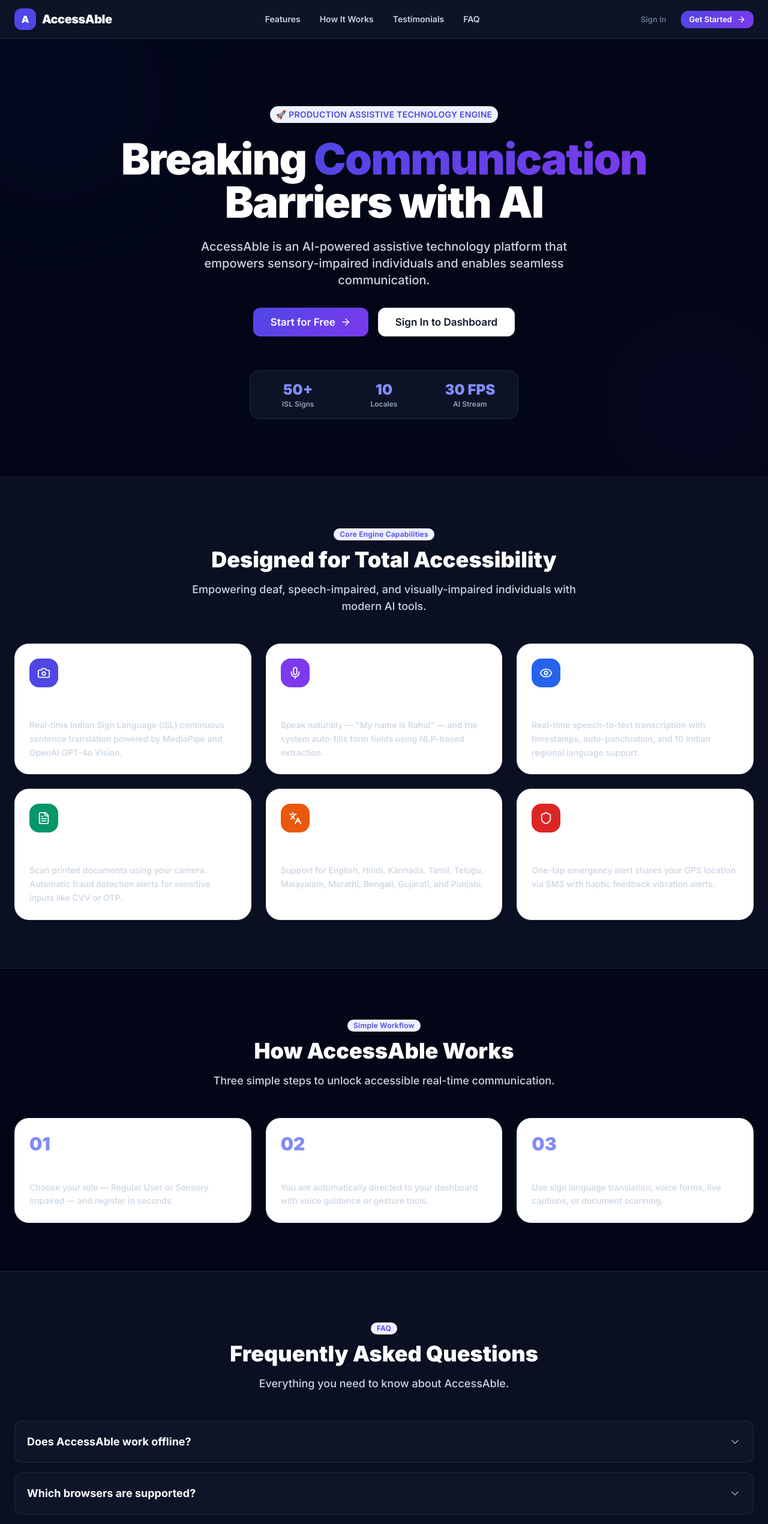
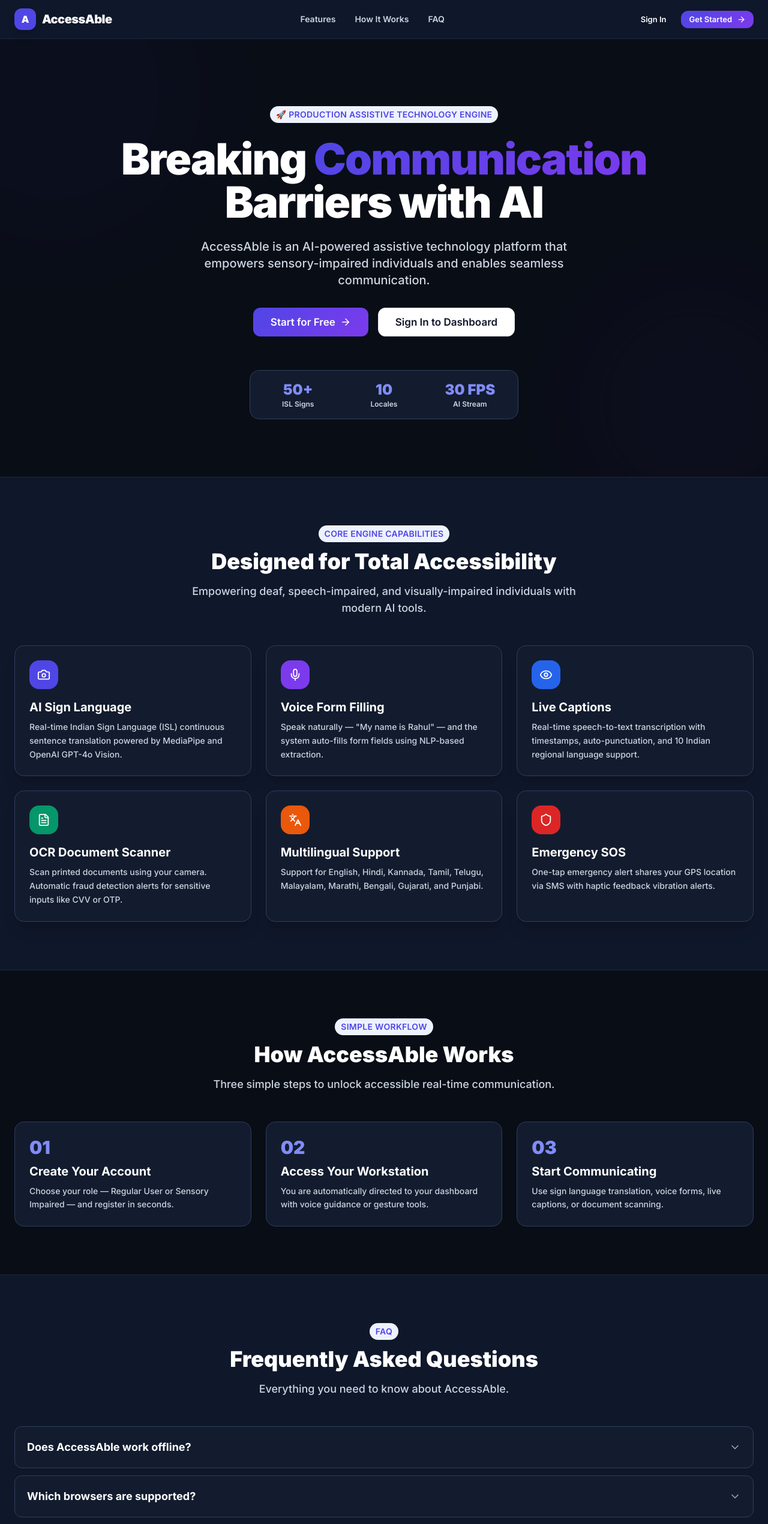
Before and after one commit to rahulravindra2651-byte/accessable, a React (Create React App) app: page / in a window 1280 px wide. Shown: the top 2541 px of the page at 60% size. Built offline with nearby package versions, Linux system fonts and the light colour scheme; the HTML template or start-up script is replaced by a standard one.

Commit message:
Fix card contrast and text legibility across all desktop laptops and mobile devices

```diff
--- a/src/index.css
+++ b/src/index.css
@@ -326,10 +326,11 @@
    5. CARDS
 ═══════════════════════════════════════ */
 .card {
-  background: var(--c-surface);
-  border: 1px solid var(--c-border);
-  border-radius: var(--r-2xl);
+  background-color: #131c2e !important;
+  border: 1.5px solid #2e3d5c !important;
+  border-radius: 1.25rem;
   box-shadow: var(--shadow-sm);
+  color: #ffffff !important;
   transition: box-shadow var(--t-slow), border-color var(--t-slow), transform var(--t-slow);
 }
 
--- a/src/pages/LandingPage.js
+++ b/src/pages/LandingPage.js
@@ -2,26 +2,39 @@
 import {
   Eye, Mic, Camera, FileText, Languages,
   Shield, Heart,
-  ChevronDown, ChevronUp, Star, ArrowRight, Check, Globe
+  ChevronDown, ChevronUp, ArrowRight
 } from 'lucide-react';
 
 /* ── Reusable section heading ── */
 const SectionHeading = ({ label, title, subtitle }) => (
   <div className="text-center mb-12 max-w-2xl mx-auto">
-    <span className="badge badge-primary mb-3">{label}</span>
-    <h2 className="text-3xl md:text-4xl font-black text-white mb-4">{title}</h2>
-    {subtitle && <p className="text-slate-300 text-lg font-medium">{subtitle}</p>}
+    <span className="badge badge-primary mb-3 text-xs sm:text-sm font-bold uppercase tracking-wider">{label}</span>
+    <h2 style={{ color: '#ffffff' }} className="text-3xl md:text-4xl font-black mb-4">
+      {title}
+    </h2>
+    {subtitle && (
+      <p style={{ color: '#cbd5e1' }} className="text-base sm:text-lg font-medium">
+        {subtitle}
+      </p>
+    )}
   </div>
 );
 
 /* ── Feature card ── */
-const FeatureCard = ({ icon: Icon, title, desc, color, delay }) => (
-  <div className="card p-6 flex flex-col bg-slate-900/90 border border-slate-800 hover:border-indigo-500/50 transition-all rounded-2xl shadow-xl">
+const FeatureCard = ({ icon: Icon, title, desc, color }) => (
+  <div
+    style={{ backgroundColor: '#131c2e', borderColor: '#2e3d5c' }}
+    className="p-6 flex flex-col border hover:border-indigo-500/60 transition-all rounded-2xl shadow-xl text-left"
+  >
     <div className={`w-12 h-12 rounded-2xl flex items-center justify-center mb-4 ${color}`}>
       <Icon size={22} className="text-white" />
     </div>
-    <h3 className="text-lg font-bold text-white mb-2">{title}</h3>
-    <p className="text-slate-300 text-sm leading-relaxed flex-1 font-medium">{desc}</p>
+    <h3 style={{ color: '#ffffff' }} className="text-xl font-bold mb-2">
+      {title}
+    </h3>
+    <p style={{ color: '#cbd5e1' }} className="text-sm leading-relaxed flex-1 font-medium">
+      {desc}
+    </p>
   </div>
 );
 
@@ -29,13 +42,15 @@
 const FAQItem = ({ q, a }) => {
   const [open, setOpen] = useState(false);
   return (
-    <div className="border border-slate-800 rounded-xl overflow-hidden bg-slate-900/80">
+    <div style={{ backgroundColor: '#131c2e', borderColor: '#2e3d5c' }} className="border rounded-xl overflow-hidden mb-3">
       <button
         onClick={() => setOpen((v) => !v)}
-        className="w-full flex items-center justify-between p-5 text-left font-bold text-white hover:bg-slate-800/60 transition-colors"
+        className="w-full flex items-center justify-between p-5 text-left font-bold hover:bg-slate-800/60 transition-colors"
         aria-expanded={open}
       >
-        <span className="text-base sm:text-lg">{q}</span>
+        <span style={{ color: '#ffffff' }} className="text-base sm:text-lg">
+          {q}
+        </span>
         {open ? (
           <ChevronUp size={20} className="text-indigo-400 flex-shrink-0" />
         ) : (
@@ -43,7 +58,7 @@
         )}
       </button>
       {open && (
-        <div className="px-5 pb-5 text-slate-300 text-sm sm:text-base leading-relaxed border-t border-slate-800/80 pt-4 font-medium">
+        <div style={{ color: '#cbd5e1', borderColor: '#2e3d5c' }} className="px-5 pb-5 text-sm sm:text-base leading-relaxed border-t pt-4 font-medium">
           {a}
         </div>
       )}
@@ -56,42 +71,36 @@
     icon: Camera,
     title: 'AI Sign Language',
     color: 'bg-indigo-600',
-    delay: 100,
     desc: 'Real-time Indian Sign Language (ISL) continuous sentence translation powered by MediaPipe and OpenAI GPT-4o Vision.',
   },
   {
     icon: Mic,
     title: 'Voice Form Filling',
     color: 'bg-violet-600',
-    delay: 200,
     desc: 'Speak naturally — "My name is Rahul" — and the system auto-fills form fields using NLP-based extraction.',
   },
   {
     icon: Eye,
     title: 'Live Captions',
     color: 'bg-blue-600',
-    delay: 300,
     desc: 'Real-time speech-to-text transcription with timestamps, auto-punctuation, and 10 Indian regional language support.',
   },
   {
     icon: FileText,
     title: 'OCR Document Scanner',
     color: 'bg-emerald-600',
-    delay: 100,
     desc: 'Scan printed documents using your camera. Automatic fraud detection alerts for sensitive inputs like CVV or OTP.',
   },
   {
     icon: Languages,
     title: 'Multilingual Support',
     color: 'bg-orange-600',
-    delay: 200,
     desc: 'Support for English, Hindi, Kannada, Tamil, Telugu, Malayalam, Marathi, Bengali, Gujarati, and Punjabi.',
   },
   {
     icon: Shield,
     title: 'Emergency SOS',
     color: 'bg-red-600',
-    delay: 300,
     desc: 'One-tap emergency alert shares your GPS location via SMS with haptic feedback vibration alerts.',
   },
 ];
@@ -100,27 +109,6 @@
   { n: '01', title: 'Create Your Account', desc: 'Choose your role — Regular User or Sensory Impaired — and register in seconds.' },
   { n: '02', title: 'Access Your Workstation', desc: 'You are automatically directed to your dashboard with voice guidance or gesture tools.' },
   { n: '03', title: 'Start Communicating', desc: 'Use sign language translation, voice forms, live captions, or document scanning.' },
-];
-
-const TESTIMONIALS = [
-  {
-    name: 'Priya R.',
-    role: 'Hearing Impaired, Bengaluru',
-    rating: 5,
-    quote: 'The live captions feature has completely changed how I participate in meetings. The accuracy is incredible and it works in Kannada!',
-  },
-  {
-    name: 'Arjun M.',
-    role: 'Sign Language Interpreter, Chennai',
-    rating: 5,
-    quote: 'I use AccessAble to bridge communication gaps in real time. The MediaPipe and OpenAI gesture translation engines are remarkably accurate.',
-  },
-  {
-    name: 'Sanya T.',
-    role: 'Visually Impaired Student, Mumbai',
-    rating: 5,
-    quote: 'The voice form filling feature helped me complete my college application without any help. The NLP field extraction is smooth.',
-  },
 ];
 
 const FAQS = [
@@ -147,23 +135,24 @@
 ];
 
 const LandingPage = ({ onGetStarted, onLogin }) => (
-  <div className="bg-slate-950 text-white min-h-screen" id="landing">
+  <div style={{ backgroundColor: '#090d16', color: '#ffffff' }} className="min-h-screen" id="landing">
     {/* ── Header / Navbar ── */}
-    <header className="sticky top-0 z-50 bg-slate-900/90 backdrop-blur-xl border-b border-slate-800">
+    <header style={{ backgroundColor: '#0f172a', borderColor: '#1e293b' }} className="sticky top-0 z-50 backdrop-blur-xl border-b">
       <div className="container-app h-16 flex items-center justify-between px-4">
         <div className="flex items-center gap-2.5">
           <div className="w-9 h-9 rounded-xl bg-indigo-600 flex items-center justify-center shadow-lg">
             <span className="text-white font-black text-base">A</span>
           </div>
-          <span className="text-xl font-black text-white tracking-tight">AccessAble</span>
+          <span style={{ color: '#ffffff' }} className="text-xl font-black tracking-tight">AccessAble</span>
         </div>
 
         <nav className="hidden md:flex items-center gap-8" aria-label="Main navigation">
-          {['Features', 'How It Works', 'Testimonials', 'FAQ'].map((item) => (
+          {['Features', 'How It Works', 'FAQ'].map((item) => (
             <a
               key={item}
               href={`#${item.toLowerCase().replace(/\s+/g, '-')}`}
-              className="text-slate-300 hover:text-white font-semibold text-sm transition-colors"
+              style={{ color: '#cbd5e1' }}
+              className="hover:text-white font-semibold text-sm transition-colors"
             >
               {item}
             </a>
@@ -171,7 +160,7 @@
         </nav>
 
         <div className="flex items-center gap-3">
-          <button onClick={onLogin} className="btn btn-ghost btn-sm text-slate-200">
+          <button onClick={onLogin} style={{ color: '#ffffff' }} className="btn btn-ghost btn-sm">
             Sign In
           </button>
           <button onClick={onGetStarted} className="btn btn-primary btn-sm">
@@ -191,11 +180,11 @@
           🚀 Production Assistive Technology Engine
         </span>
 
-        <h1 className="text-4xl sm:text-6xl md:text-7xl font-black text-white leading-tight mb-6 tracking-tight max-w-4xl mx-auto">
+        <h1 style={{ color: '#ffffff' }} className="text-4xl sm:text-6xl md:text-7xl font-black leading-tight mb-6 tracking-tight max-w-4xl mx-auto">
           Breaking <span className="gradient-text">Communication</span> Barriers with AI
         </h1>
 
-        <p className="text-base sm:text-xl text-slate-300 max-w-2xl mx-auto mb-8 leading-relaxed font-medium">
+        <p style={{ color: '#cbd5e1' }} className="text-base sm:text-xl max-w-2xl mx-auto mb-8 leading-relaxed font-medium">
           AccessAble is an AI-powered assistive technology platform that empowers sensory-impaired individuals and enables seamless communication.
         </p>
 
@@ -209,7 +198,7 @@
         </div>
 
         {/* Telemetry Stats */}
-        <div className="grid grid-cols-3 gap-4 max-w-md mx-auto p-4 rounded-2xl bg-slate-900/80 border border-slate-800">
+        <div style={{ backgroundColor: '#131c2e', borderColor: '#2e3d5c' }} className="grid grid-cols-3 gap-4 max-w-md mx-auto p-4 rounded-2xl border">
           {[
             { n: '50+', label: 'ISL Signs' },
             { n: '10', label: 'Locales' },
@@ -217,7 +206,7 @@
           ].map((s) => (
             <div key={s.label} className="text-center">
               <p className="text-xl sm:text-2xl font-black text-indigo-400">{s.n}</p>
-              <p className="text-xs text-slate-400 font-semibold">{s.label}</p>
+              <p style={{ color: '#cbd5e1' }} className="text-xs font-semibold">{s.label}</p>
             </div>
           ))}
         </div>
@@ -225,7 +214,7 @@
     </section>
 
     {/* ── Features Section ── */}
-    <section id="features" className="py-20 bg-slate-900/60 border-y border-slate-800/80">
+    <section id="features" style={{ backgroundColor: '#0f172a', borderColor: '#1e293b' }} className="py-20 border-y">
       <div className="container-app px-4">
         <SectionHeading
           label="Core Engine Capabilities"
@@ -234,7 +223,7 @@
         />
 
         <div className="grid grid-cols-1 md:grid-cols-2 lg:grid-cols-3 gap-6">
-          {FEATURES.map((f, i) => (
+          {FEATURES.map((f) => (
             <FeatureCard key={f.title} {...f} />
           ))}
         </div>
@@ -252,10 +241,10 @@
 
         <div className="grid grid-cols-1 md:grid-cols-3 gap-6">
           {STEPS.map((s) => (
-            <div key={s.n} className="card p-6 bg-slate-900 border border-slate-800 rounded-2xl">
+            <div key={s.n} style={{ backgroundColor: '#131c2e', borderColor: '#2e3d5c' }} className="p-6 border rounded-2xl text-left">
               <span className="text-3xl font-black text-indigo-400 block mb-2">{s.n}</span>
-              <h3 className="text-lg font-bold text-white mb-2">{s.title}</h3>
-              <p className="text-slate-300 text-sm leading-relaxed font-medium">{s.desc}</p>
+              <h3 style={{ color: '#ffffff' }} className="text-xl font-bold mb-2">{s.title}</h3>
+              <p style={{ color: '#cbd5e1' }} className="text-sm leading-relaxed font-medium">{s.desc}</p>
             </div>
           ))}
         </div>
@@ -263,7 +252,7 @@
     </section>
 
     {/* ── FAQ Section ── */}
-    <section id="faq" className="py-20 bg-slate-900/60 border-t border-slate-800">
+    <section id="faq" style={{ backgroundColor: '#0f172a', borderColor: '#1e293b' }} className="py-20 border-t">
       <div className="container-app max-w-3xl px-4">
         <SectionHeading
           label="FAQ"
@@ -271,7 +260,7 @@
           subtitle="Everything you need to know about AccessAble."
         />
 
-        <div className="space-y-4">
+        <div className="space-y-3">
           {FAQS.map((faq) => (
             <FAQItem key={faq.q} {...faq} />
           ))}
@@ -280,9 +269,9 @@
     </section>
 
     {/* ── Footer ── */}
-    <footer className="py-8 border-t border-slate-800 text-slate-400 text-sm text-center">
+    <footer style={{ backgroundColor: '#090d16', borderColor: '#1e293b' }} className="py-8 border-t text-sm text-center">
       <div className="container-app flex flex-col sm:flex-row items-center justify-between gap-4 px-4">
-        <p>© 2025 AccessAble Platform. Built with ❤️ for accessibility and inclusion.</p>
+        <p style={{ color: '#cbd5e1' }}>© 2025 AccessAble Platform. Built with ❤️ for accessibility and inclusion.</p>
         <div className="flex items-center gap-1 text-xs text-indigo-400 font-semibold">
           <Heart size={14} className="text-red-500" />
           <span>WCAG 2.2 AA Compliant Engine</span>
```
